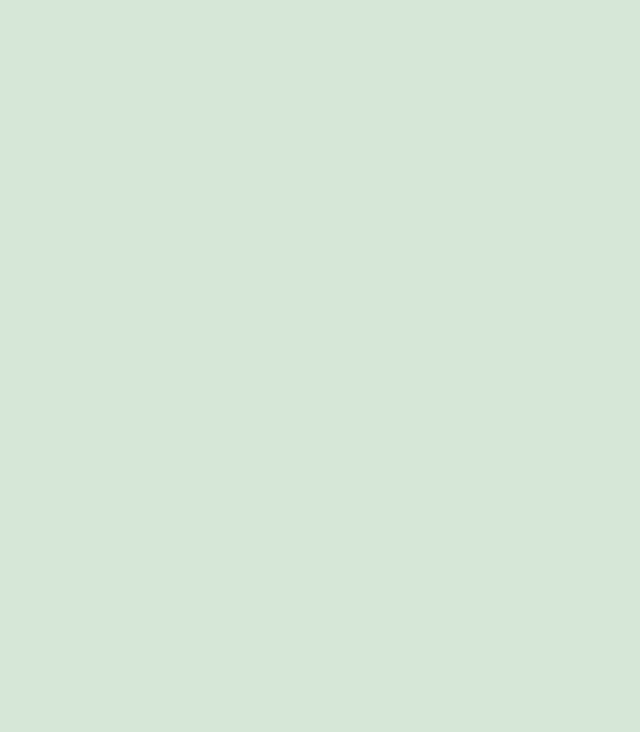
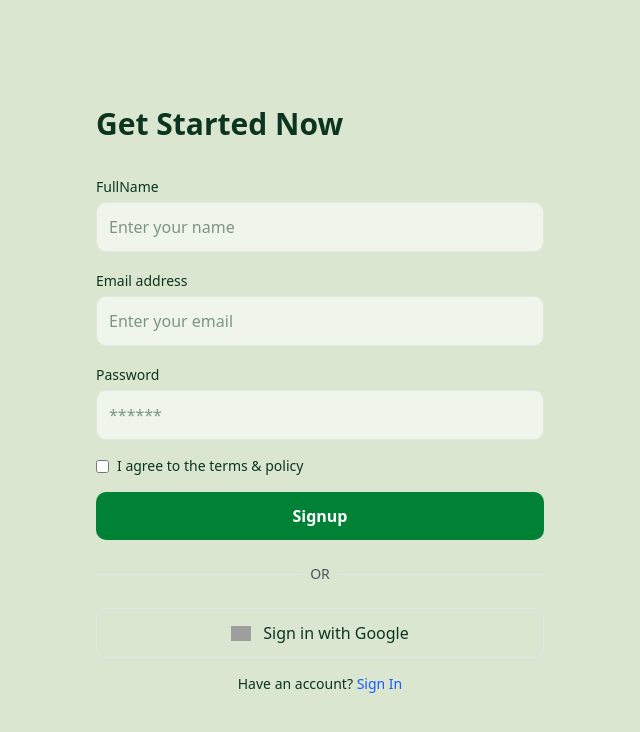
Before and after one commit to SheCanCODE-Capstone-Projects/Greenex_fe, a Next.js app: page /signup in a window 1280 px wide. Shown: the top 732 px of the page, without its empty margins (0-640 px from the left). Built offline with nearby package versions, Linux system fonts and the light colour scheme; grey boxes are pictures that could not be loaded.

Commit message:
placeholder addded with full name,password and email

```diff
--- a/src/app/signup/page.tsx
+++ b/src/app/signup/page.tsx
@@ -8,4 +8,92 @@ export default function SignupPage() {
   const [email, setEmail] = useState("");
   const [password, setPassword] = useState("");
 
+  return (
+    <div className="min-h-screen flex">
+      {/* LEFT SECTION */}
+      <div className="w-1/2 bg-[#dbe6d0] flex items-center justify-center p-10">
+        <div className="w-full max-w-md">
+
+          <h1 className="text-3xl font-semibold mb-8">Get Started Now</h1>
+
+          {/* Fullname */}
+          <label className="text-sm font-medium">FullName</label>
+          <input
+            type="text"
+            placeholder="Enter your name"
+            value={fullname}
+            onChange={(e) => setFullname(e.target.value)}
+            className="w-full mt-1 mb-4 p-3 border rounded-lg bg-white/60"
+          />
+
+          {/* Email */}
+          <label className="text-sm font-medium">Email address</label>
+          <input
+            type="email"
+            placeholder="Enter your email"
+            value={email}
+            onChange={(e) => setEmail(e.target.value)}
+            className="w-full mt-1 mb-4 p-3 border rounded-lg bg-white/60"
+          />
+
+          {/* Password */}
+          <label className="text-sm font-medium">Password</label>
+          <input
+            type="password"
+            placeholder="******"
+            value={password}
+            onChange={(e) => setPassword(e.target.value)}
+            className="w-full mt-1 mb-4 p-3 border rounded-lg bg-white/60"
+          />
+
+
+          <div className="flex items-center mb-4">
+            <input type="checkbox" className="mr-2" />
+            <p className="text-sm">I agree to the terms & policy</p>
+          </div>
+
+
+          <button className="w-full bg-green-700 text-white py-3 rounded-lg font-semibold">
+            Signup
+          </button>
+
+          <div className="flex items-center my-6">
+            <div className="flex-1 border-t"></div>
+            <span className="mx-2 text-sm text-gray-600">OR</span>
+            <div className="flex-1 border-t"></div>
+          </div>
+
+
+          <button className="w-full flex items-center justify-center border py-3 rounded-lg hover:bg-gray-100">
+            <Image
+              src="/google.png"
+              width={20}
+              height={20}
+              alt="Google"
+              className="mr-3"
+            />
+            Sign in with Google
+          </button>
+
+
+          <p className="text-center mt-4 text-sm">
+            Have an account?{" "}
+            <a href="/login" className="text-blue-600 font-medium">
+              Sign In
+            </a>
+          </p>
+        </div>
+      </div>
+
+
+      {/* <div className="w-1/2 relative">
+        <Image
+          src="/street-cleaning.jpg"
+          alt="Cleaning workers"
+          fill
+          className="object-cover"
+        />
+      </div> */}
+    </div>
+  );
 }
```
